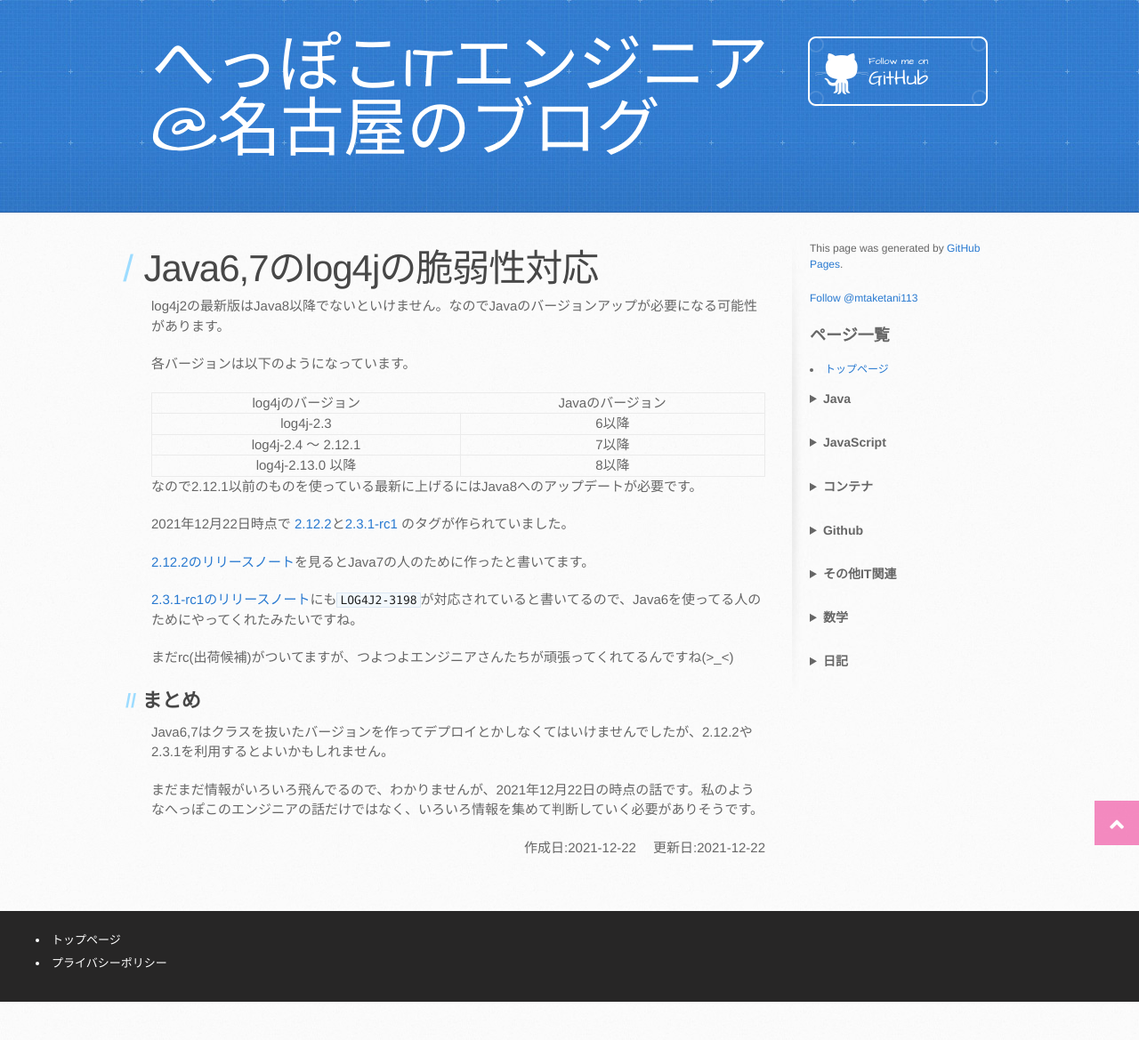
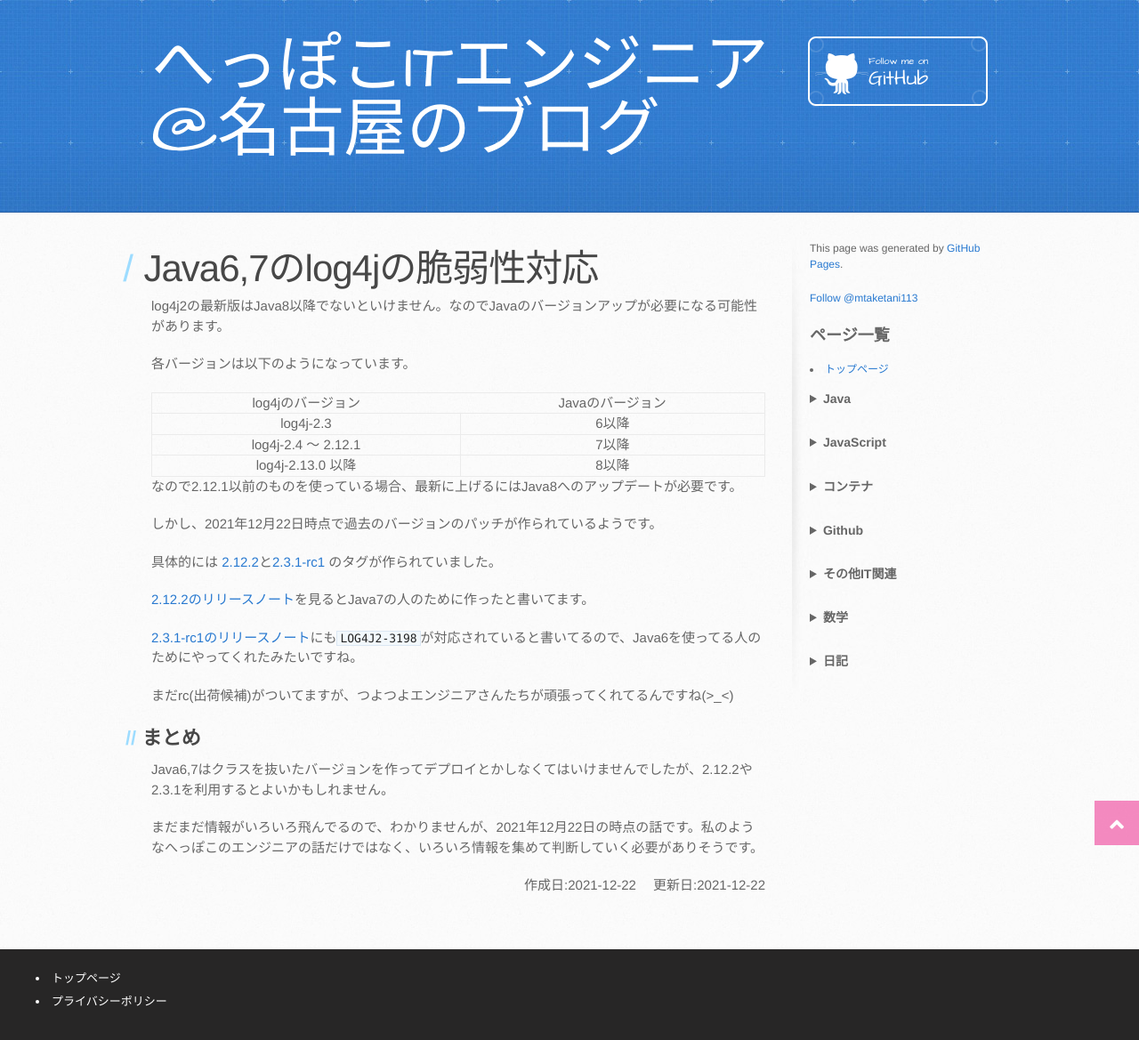
Before and after one commit to mtaketani113/mtaketani113.github.io, a Jekyll site: the page built from it/java/log4jPatch.md, in a window 1280 px wide. Shown: the whole page at 89% size. Built offline with Jekyll 4.4.1, drawn with Linux system fonts in a browser that asks for light colours; nearby versions of some CDN libraries; comment, search, counter and statistics services are not loaded; the repository's description, which GitHub fills in, is left out; before the commit the page ends 1126 px from its top, so only the background shows below that.

Commit message:
誤字修正

```diff
--- a/it/java/log4jPatch.md
+++ b/it/java/log4jPatch.md
@@ -17,14 +17,15 @@ log4j2の最新版はJava8以降でないといけません。なのでJavaの
 | log4j-2.4 ～ 2.12.1 | 7以降 |
 | log4j-2.13.0 以降  | 8以降  |
 
-なので2.12.1以前のものを使っている最新に上げるにはJava8へのアップデートが必要です。
+なので2.12.1以前のものを使っている場合、最新に上げるにはJava8へのアップデートが必要です。
 
-2021年12月22日時点で
+しかし、2021年12月22日時点で過去のバージョンのパッチが作られているようです。
+
+具体的には
 [2.12.2](https://github.com/apache/logging-log4j2/releases/tag/rel%2F2.12.2)と[2.3.1-rc1](https://github.com/apache/logging-log4j2/releases/tag/log4j-2.3.1-rc1)
 のタグが作られていました。
 
 [2.12.2のリリースノート](https://github.com/apache/logging-log4j2/blob/rel/2.12.2/RELEASE-NOTES.md)を見るとJava7の人のために作ったと書いてます。
-
 
 [2.3.1-rc1のリリースノート](https://github.com/apache/logging-log4j2/blob/log4j-2.3.1-rc1/RELEASE-NOTES.txt)にも`LOG4J2-3198`が対応されていると書いてるので、Java6を使ってる人のためにやってくれたみたいですね。
 
```
